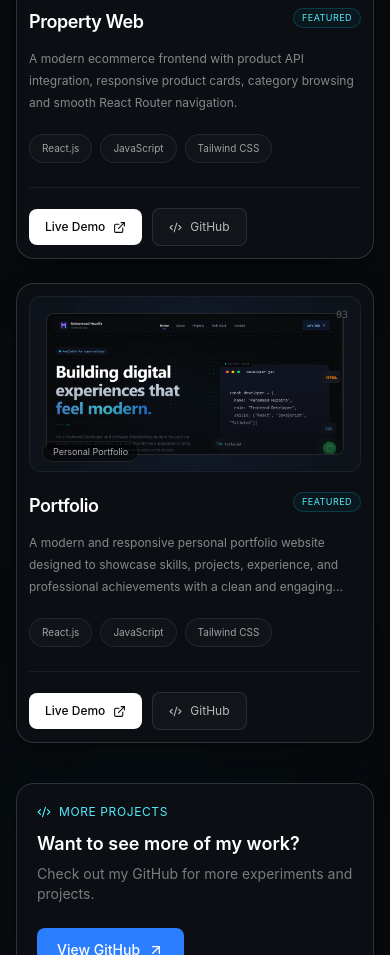
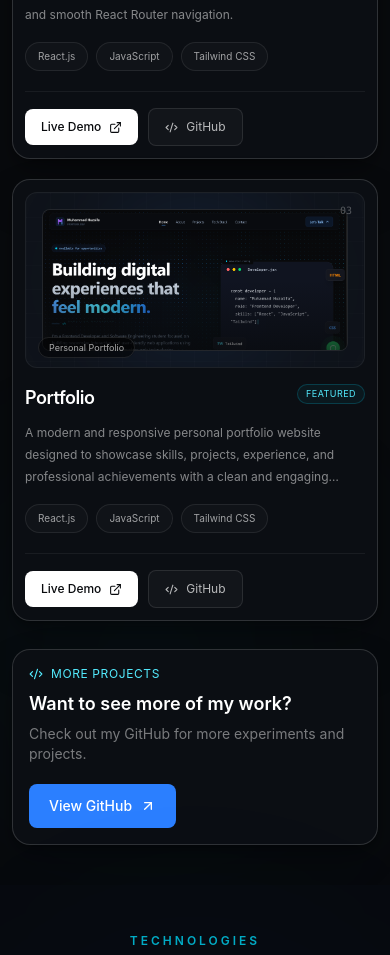
Before and after one commit to izafi/muhammad-huzaifa-portfolio, a React (Vite) app: page / in a window 390 px wide. Shown: the part 3280-4235 px from the top of the page. Built offline with nearby package versions, Linux system fonts and the light colour scheme.

Commit message:
style: correct category casing and adjust padding/margin for improved layout in Projects component

```diff
--- a/src/components/Projects.jsx
+++ b/src/components/Projects.jsx
@@ -23,11 +23,10 @@ const Projects = () => {
       featured: true,
       number: "01",
     },
-
     {
       id: 2,
       title: "Property Web",
-      category: "property",
+      category: "Property",
       description:
         "A modern ecommerce frontend with product API integration, responsive product cards, category browsing and smooth React Router navigation.",
       tech: ["React.js", "JavaScript", "Tailwind CSS", "API"],
@@ -37,7 +36,6 @@ const Projects = () => {
       featured: true,
       number: "02",
     },
-
     {
       id: 3,
       title: "Portfolio",
@@ -70,28 +68,45 @@ const Projects = () => {
   return (
     <section
       id="projects"
-      className="relative bg-[#080A0D] text-white py-20 sm:py-24 lg:py-28 overflow-hidden"
+      className="
+        relative
+        bg-[#080A0D]
+        text-white
+        py-10
+        sm:py-12
+        md:py-14
+        lg:py-16
+        overflow-hidden
+      "
     >
       {/* ================= BACKGROUND ================= */}
       <div className="absolute inset-0 pointer-events-none">
         <div className="absolute top-20 left-1/4 w-72 h-72 bg-blue-600/5 blur-[120px] rounded-full" />
-
         <div className="absolute bottom-20 right-1/4 w-72 h-72 bg-cyan-500/5 blur-[120px] rounded-full" />
       </div>
 
       {/* ================= CONTAINER ================= */}
-      <div className="relative max-w-7xl mx-auto px-4 sm:px-6 lg:px-8">
-
+      <div
+        className="
+          relative
+          max-w-7xl
+          mx-auto
+          px-3
+          sm:px-4
+          md:px-6
+          lg:px-8
+        "
+      >
         {/* ================= HEADER ================= */}
         <motion.div
           initial={{ opacity: 0, y: 30 }}
           whileInView={{ opacity: 1, y: 0 }}
           viewport={{ once: true, amount: 0.2 }}
           transition={{ duration: 0.6 }}
-          className="max-w-3xl mb-10 sm:mb-14"
+          className="max-w-3xl mb-7 sm:mb-9 md:mb-10"
         >
           {/* Small Heading */}
-          <div className="flex items-center gap-3 mb-4">
+          <div className="flex items-center gap-3 mb-3">
             <span className="w-8 h-px bg-cyan-400" />
 
             <span className="text-cyan-400 text-xs sm:text-sm font-medium tracking-[0.2em] uppercase">
@@ -109,7 +124,7 @@ const Projects = () => {
           </h2>
 
           {/* Description */}
-          <p className="mt-4 sm:mt-5 text-sm text-white/55 leading-6 max-w-2xl">
+          <p className="mt-3 sm:mt-4 text-sm text-white/55 leading-6 max-w-2xl">
             A collection of frontend projects focused on modern interfaces,
             responsive layouts, smooth interactions and real-world web
             development.
@@ -117,55 +132,53 @@ const Projects = () => {
         </motion.div>
 
         {/* ================= PROJECT GRID ================= */}
-        <div className="grid grid-cols-1 sm:grid-cols-2 xl:grid-cols-3 gap-6 lg:gap-7">
-
+        <div
+          className="
+            grid
+            grid-cols-1
+            sm:grid-cols-2
+            xl:grid-cols-3
+            gap-5
+            md:gap-6
+            lg:gap-7
+          "
+        >
           {projects.map((project, index) => (
             <motion.div
               key={project.id}
-
-              /* ================= CARD ENTRY ANIMATION ================= */
+              // ================= CARD ENTRY ANIMATION =================
               initial={{
                 opacity: 0,
                 y: 30,
               }}
-
               whileInView={{
                 opacity: 1,
                 y: 0,
               }}
-
               viewport={{
                 once: true,
                 amount: 0.1,
               }}
-
               transition={{
                 duration: 0.5,
                 delay: index * 0.06,
               }}
-
-              /* ================= HOVER ANIMATION ================= */
+              // ================= HOVER ANIMATION =================
               whileHover={{
                 y: -12,
                 scale: 1.025,
                 rotateX: 2,
                 rotateY: -2,
               }}
-
               whileTap={{
                 scale: 0.98,
               }}
-
               style={{
                 transformPerspective: 1000,
               }}
-
               className="h-full"
             >
-              <BorderGlow
-                {...glowProps}
-                className="h-full"
-              >
+              <BorderGlow {...glowProps} className="h-full">
                 <article
                   className="
                     group
@@ -178,7 +191,6 @@ const Projects = () => {
                     duration-500
                   "
                 >
-
                   {/* ================= PROJECT PREVIEW ================= */}
                   <div
                     className="
@@ -196,8 +208,7 @@ const Projects = () => {
                       group-hover:border-cyan-400/30
                     "
                   >
-
-                    {/* ================= GRID BACKGROUND ================= */}
+                    {/* GRID BACKGROUND */}
                     <div
                       className="
                         absolute
@@ -211,7 +222,7 @@ const Projects = () => {
                       }}
                     />
 
-                    {/* ================= GLOW ================= */}
+                    {/* GLOW */}
                     <div
                       className="
                         absolute
@@ -231,7 +242,7 @@ const Projects = () => {
                       "
                     />
 
-                    {/* ================= ACTUAL PROJECT IMAGE ================= */}
+                    {/* ACTUAL PROJECT IMAGE */}
                     <div
                       className="
                         absolute
@@ -264,7 +275,7 @@ const Projects = () => {
                         "
                       />
 
-                      {/* ================= IMAGE OVERLAY ================= */}
+                      {/* IMAGE OVERLAY */}
                       <div
                         className="
                           absolute
@@ -276,7 +287,7 @@ const Projects = () => {
                         "
                       />
 
-                      {/* ================= COLOR OVERLAY ================= */}
+                      {/* COLOR OVERLAY */}
                       <div
                         className="
                           absolute
@@ -288,7 +299,7 @@ const Projects = () => {
                         "
                       />
 
-                      {/* ================= SHINE EFFECT ================= */}
+                      {/* SHINE EFFECT */}
                       <div
                         className="
                           absolute
@@ -308,7 +319,7 @@ const Projects = () => {
                       />
                     </div>
 
-                    {/* ================= PROJECT NUMBER ================= */}
+                    {/* PROJECT NUMBER */}
                     <div
                       className="
                         absolute
@@ -326,7 +337,7 @@ const Projects = () => {
                       {project.number}
                     </div>
 
-                    {/* ================= CATEGORY ================= */}
+                    {/* CATEGORY */}
                     <div className="absolute bottom-2.5 left-3">
                       <span
                         className="
@@ -353,11 +364,9 @@ const Projects = () => {
                   </div>
 
                   {/* ================= PROJECT CONTENT ================= */}
-                  <div className="pt-5 sm:pt-6 flex flex-col flex-1">
-
-                    {/* ================= TITLE ================= */}
+                  <div className="pt-4 sm:pt-5 flex flex-col flex-1">
+                    {/* TITLE */}
                     <div className="flex items-start justify-between gap-3">
-
                       <h3
                         className="
                           text-lg
@@ -372,7 +381,7 @@ const Projects = () => {
                         {project.title}
                       </h3>
 
-                      {/* ================= FEATURED BADGE ================= */}
+                      {/* FEATURED BADGE */}
                       {project.featured && (
                         <span
                           className="
@@ -398,10 +407,10 @@ const Projects = () => {
                       )}
                     </div>
 
-                    {/* ================= DESCRIPTION ================= */}
+                    {/* DESCRIPTION */}
                     <p
                       className="
-                        mt-3
+                        mt-2.5
                         text-xs
                         sm:text-[13px]
                         leading-5.5
@@ -415,9 +424,8 @@ const Projects = () => {
                       {project.description}
                     </p>
 
-                    {/* ================= TECH STACK ================= */}
-                    <div className="flex flex-wrap gap-2 mt-5">
-
+                    {/* TECH STACK */}
+                    <div className="flex flex-wrap gap-2 mt-4">
                       {project.tech.slice(0, 3).map((tech) => (
                         <span
                           key={tech}
@@ -440,23 +448,21 @@ const Projects = () => {
                           {tech}
                         </span>
                       ))}
-
                     </div>
 
-                    {/* ================= BUTTONS ================= */}
+                    {/* BUTTONS */}
                     <div
                       className="
                         flex
                         items-center
                         gap-2.5
-                        mt-6
-                        pt-5
+                        mt-5
+                        pt-4
                         border-t
                         border-white/[0.06]
                       "
                     >
-
-                      {/* ================= LIVE DEMO ================= */}
+                      {/* LIVE DEMO */}
                       <a
                         href={project.live}
                         target="_blank"
@@ -493,7 +499,7 @@ const Projects = () => {
                         />
                       </a>
 
-                      {/* ================= GITHUB ================= */}
+                      {/* GITHUB */}
                       <a
                         href={project.github}
                         target="_blank"
@@ -519,11 +525,10 @@ const Projects = () => {
                         "
                       >
                         <Code2 size={13} />
-
                         GitHub
                       </a>
 
-                      {/* ================= ARROW ================= */}
+                      {/* ARROW */}
                       <div
                         className="
                           ml-auto
@@ -547,15 +552,12 @@ const Projects = () => {
                       >
                         <ArrowUpRight size={15} />
                       </div>
-
                     </div>
                   </div>
-
                 </article>
               </BorderGlow>
             </motion.div>
           ))}
-
         </div>
 
         {/* ================= BOTTOM CTA ================= */}
@@ -574,10 +576,9 @@ const Projects = () => {
           transition={{
             duration: 0.6,
           }}
-          className="mt-10 sm:mt-12"
+          className="mt-7 sm:mt-8 md:mt-9"
         >
           <BorderGlow {...glowProps}>
-
             <div
               className="
                 flex
@@ -586,16 +587,14 @@ const Projects = () => {
                 items-start
                 sm:items-center
                 justify-between
-                gap-6
-                p-5
-                sm:p-6
-                lg:p-7
+                gap-5
+                p-4
+                sm:p-5
+                lg:p-6
               "
             >
-
-              {/* ================= CTA CONTENT ================= */}
+              {/* CTA CONTENT */}
               <div>
-
                 <div
                   className="
                     flex
@@ -605,11 +604,10 @@ const Projects = () => {
                     text-xs
                     uppercase
                     tracking-wider
-                    mb-2.5
+                    mb-2
                   "
                 >
                   <Code2 size={14} />
-
                   More Projects
                 </div>
 
@@ -620,10 +618,9 @@ const Projects = () => {
                 <p className="mt-1.5 text-sm text-white/45">
                   Check out my GitHub for more experiments and projects.
                 </p>
-
               </div>
 
-              {/* ================= CTA BUTTON ================= */}
+              {/* CTA BUTTON */}
               <a
                 href="https://github.com/izafi"
                 target="_blank"
@@ -655,12 +652,9 @@ const Projects = () => {
                   className="transition-transform duration-300 group-hover:rotate-45"
                 />
               </a>
-
             </div>
-
           </BorderGlow>
         </motion.div>
-
       </div>
     </section>
   );
```
